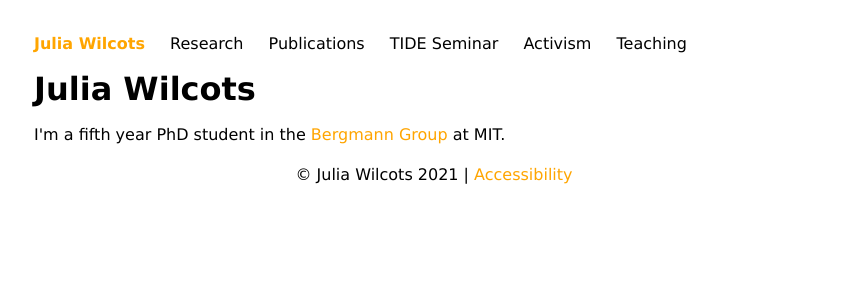
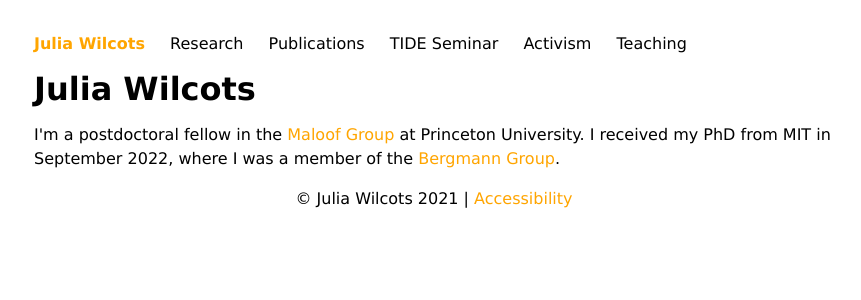
Before and after one commit to juliawilcots/juliawilcots.github.io, a Jekyll site: the page index.html, which Jekyll copies as it is, in a window 1280 px wide. Shown: the top 300 px of the page, without its empty margins (206-1067 px from the left). Built offline with Jekyll 4.4.1, drawn with Linux system fonts in a browser that asks for light colours.

Commit message:
update home page

```diff
--- a/index.html
+++ b/index.html
@@ -32,7 +32,7 @@
 
 <div class="blurb">
     <h1>Julia Wilcots</h1>
-    <p>I'm a fifth year PhD student in the <a href="https://kdberg.scripts.mit.edu/kdberg/">Bergmann Group</a> at MIT.</p>
+    <p>I'm a postdoctoral fellow in the <a href="https://maloof.princeton.edu/">Maloof Group</a> at Princeton University. I received my PhD from MIT in September 2022, where I was a member of the <a href="https://kdberg.scripts.mit.edu/kdberg/">Bergmann Group</a>.</p>
 </div><!-- /.blurb -->
 
 
```
